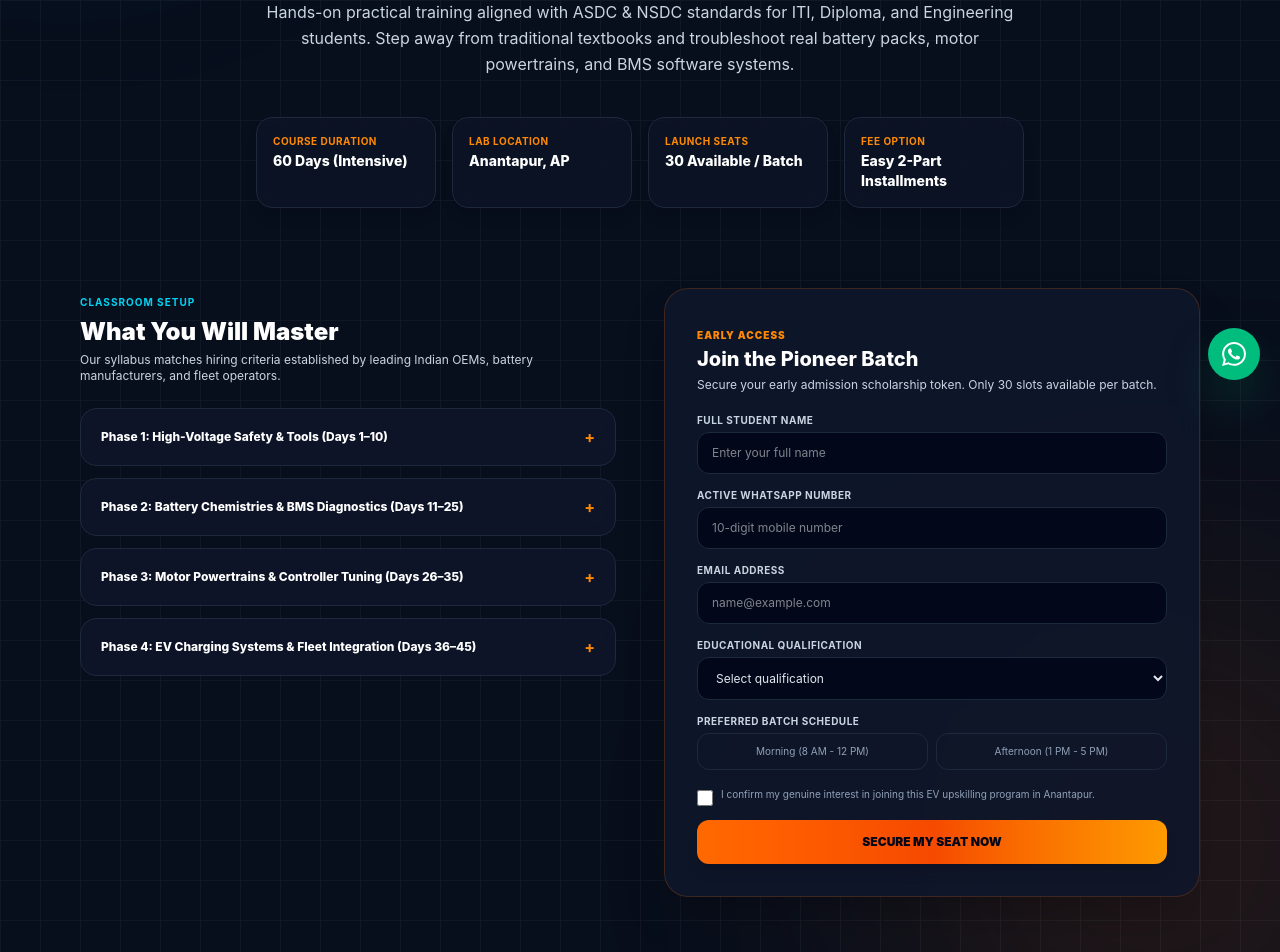
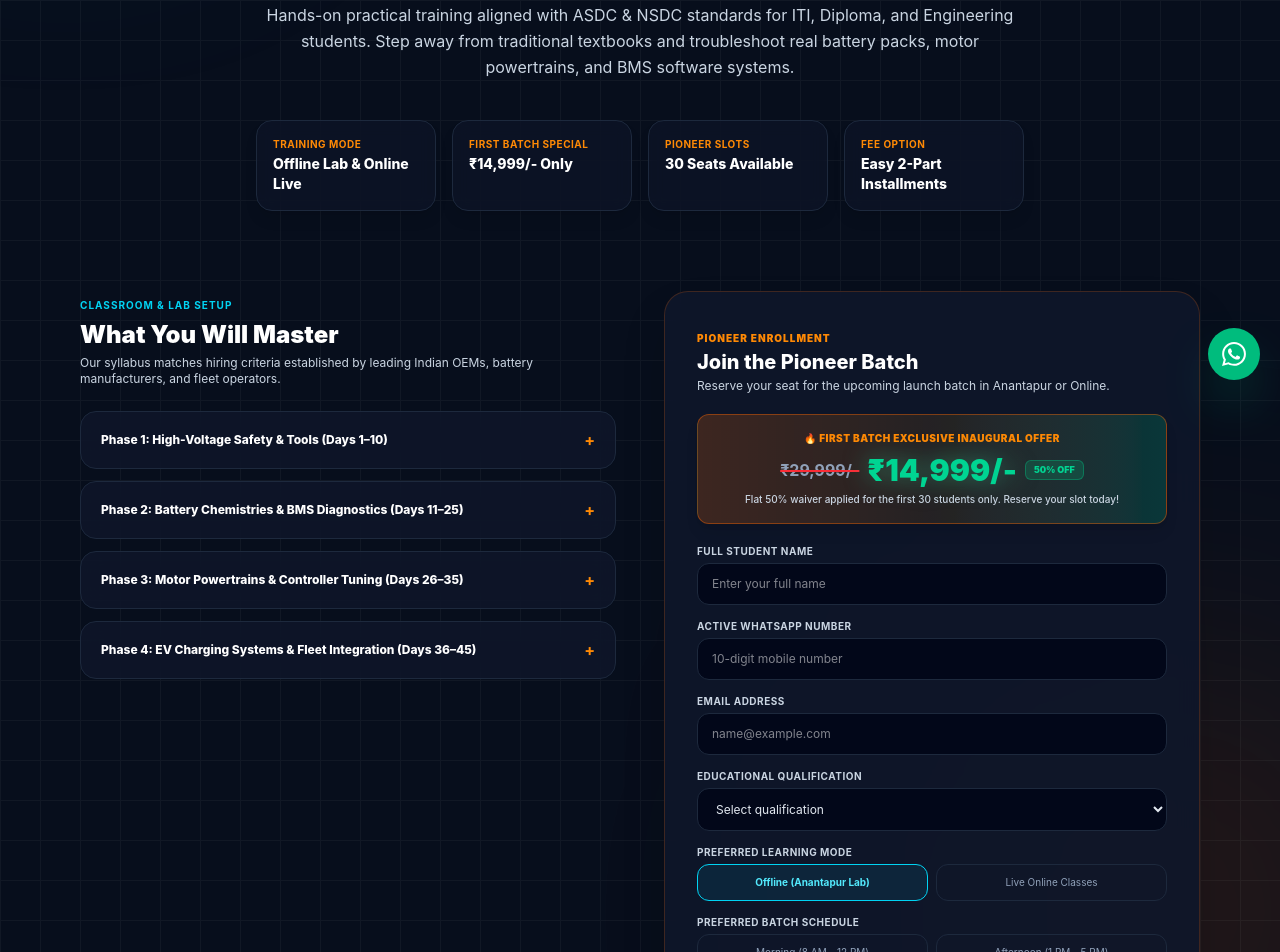
Before and after one commit to evisionATP/evisionary-student-portal, a React (Vite) app: page / in a window 1280 px wide. Shown: the part 400-1352 px from the top of the page. Built offline with nearby package versions, Linux system fonts and the light colour scheme.

Commit message:
feat: switch simulated form intake to active google script endpoint_photos_50seats_placements_logo_zoho_color_aboutUS_wtsup_onlinefee

```diff
--- a/src/App.jsx
+++ b/src/App.jsx
@@ -9,6 +9,7 @@ export default function App() {
     whatsappNumber: '',
     email: '',
     education: '',
+    preferredMode: 'offline',
     preferredBatch: '',
     verifiedChecked: false
   });
@@ -136,7 +137,7 @@ export default function App() {
         fullName: formData.studentName,
         email: formData.email.trim(),
         phone: formData.whatsappNumber,
-        course: `EV Program (${formData.preferredBatch.toUpperCase()})`,
+        course: `EV Program (${formData.preferredMode.toUpperCase()} - ${formData.preferredBatch.toUpperCase()})`,
         experience: formData.education
       };
 
@@ -221,7 +222,7 @@ export default function App() {
             </div>
 
             <a href="#apply" className="sm:hidden bg-gradient-to-r from-orange-500 to-amber-500 text-slate-950 px-3 py-1 rounded-md font-black text-[10px] uppercase shadow-md whitespace-nowrap">
-              Apply
+              Reserve Seat
             </a>
           </div>
 
@@ -244,9 +245,10 @@ export default function App() {
       {/* ⚡ Hero Section */}
       <main className="relative z-10 max-w-6xl mx-auto px-4 pt-28 sm:pt-36 pb-12 sm:pb-20 space-y-16 sm:space-y-20">
         <section className="text-center space-y-4 sm:space-y-6 max-w-3xl mx-auto">
-          <div className="inline-flex items-center gap-1.5 bg-orange-500/10 border border-orange-500/30 px-2.5 py-1 rounded-full text-[10px] sm:text-xs text-orange-400 font-semibold shadow-inner">
-            <span className="h-2 w-2 rounded-full bg-orange-400 animate-pulse"></span>
-            India's EV Technical Capital Launching in Anantapur
+          {/* 🎓 Highlighted Mode Availability */}
+          <div className="inline-flex items-center gap-2 bg-gradient-to-r from-orange-500/15 via-amber-500/15 to-cyan-500/15 border border-orange-500/40 px-3.5 py-1.5 rounded-full text-xs text-white font-semibold shadow-inner">
+            <span className="h-2 w-2 rounded-full bg-emerald-400 animate-pulse"></span>
+            <span>Available in <strong className="text-orange-400">Offline (Anantapur Lab)</strong> & <strong className="text-cyan-400">Live Online</strong> Modes</span>
           </div>
 
           <h2 className="text-2xl sm:text-4xl md:text-5xl font-black text-white leading-tight">
@@ -262,9 +264,9 @@ export default function App() {
 
           <div className="grid grid-cols-2 md:grid-cols-4 gap-2.5 sm:gap-4 pt-4 text-left">
             {[
-              { label: "Course Duration", value: "60 Days (Intensive)" },
-              { label: "Lab Location", value: "Anantapur, AP" },
-              { label: "Launch Seats", value: "30 Available / Batch" },
+              { label: "Training Mode", value: "Offline Lab & Online Live" },
+              { label: "First Batch Special", value: "₹14,999/- Only" },
+              { label: "Pioneer Slots", value: "30 Seats Available" },
               { label: "Fee Option", value: "Easy 2-Part Installments" }
             ].map((m, idx) => (
               <div key={idx} className="bg-slate-900/60 backdrop-blur-sm border border-slate-800 p-3 sm:p-4 rounded-xl sm:rounded-2xl shadow-lg">
@@ -279,7 +281,7 @@ export default function App() {
         <section id="curriculum" className="grid grid-cols-1 lg:grid-cols-2 gap-8 sm:gap-12 items-start">
           <div className="space-y-4 sm:space-y-6">
             <div>
-              <span className="text-[10px] uppercase font-bold tracking-widest text-cyan-400">Classroom Setup</span>
+              <span className="text-[10px] uppercase font-bold tracking-widest text-cyan-400">Classroom & Lab Setup</span>
               <h3 className="text-xl sm:text-2xl font-black text-white mt-1">What You Will Master</h3>
               <p className="text-xs text-slate-300 mt-1">
                 Our syllabus matches hiring criteria established by leading Indian OEMs, battery manufacturers, and fleet operators.
@@ -311,10 +313,31 @@ export default function App() {
           {/* 📝 Registration Form Container */}
           <div id="apply" className="bg-slate-900/90 backdrop-blur-md border border-orange-500/20 rounded-2xl sm:rounded-3xl p-5 sm:p-8 space-y-5 shadow-2xl relative">
             <div className="text-center lg:text-left relative z-10">
-              <span className="text-[10px] font-black uppercase text-orange-400 tracking-widest">Early Access</span>
+              <span className="text-[10px] font-black uppercase text-orange-400 tracking-widest">Pioneer Enrollment</span>
               <h3 className="text-lg sm:text-xl font-extrabold text-white">Join the Pioneer Batch</h3>
-              <p className="text-xs text-slate-300 mt-1">
-                Secure your early admission scholarship token. Only 30 slots available per batch.
+              <p className="text-xs text-slate-300 mt-0.5">
+                Reserve your seat for the upcoming launch batch in Anantapur or Online.
+              </p>
+            </div>
+
+            {/* 🏷️ SPECIAL FIRST BATCH PRICING PROMO CARD */}
+            <div className="bg-gradient-to-r from-orange-500/20 via-amber-500/10 to-emerald-500/20 border border-orange-500/40 rounded-xl p-3.5 sm:p-4 text-center space-y-1 shadow-lg">
+              <span className="text-[10px] font-black uppercase text-orange-400 tracking-wider block">
+                🔥 First Batch Exclusive Inaugural Offer
+              </span>
+              <div className="flex items-center justify-center gap-2 pt-0.5">
+                <span className="text-sm sm:text-base text-slate-400 line-through font-bold decoration-red-500 decoration-2">
+                  ₹29,999/-
+                </span>
+                <span className="text-2xl sm:text-3xl font-black text-emerald-400 drop-shadow-[0_0_12px_rgba(52,211,153,0.5)]">
+                  ₹14,999/-
+                </span>
+                <span className="bg-emerald-500/20 text-emerald-400 border border-emerald-500/40 text-[9px] font-black px-2 py-0.5 rounded-md uppercase">
+                  50% OFF
+                </span>
+              </div>
+              <p className="text-[10px] text-slate-300 font-medium">
+                Flat 50% waiver applied for the first 30 students only. Reserve your slot today!
               </p>
             </div>
 
@@ -395,6 +418,36 @@ export default function App() {
                   {formErrors.education && <span className="text-[10px] text-red-400 block mt-1">{formErrors.education}</span>}
                 </div>
 
+                {/* 📍 PREFERRED TRAINING MODE SELECTOR */}
+                <div>
+                  <label className="block text-[10px] uppercase font-bold text-slate-300 tracking-wider mb-1">Preferred Learning Mode</label>
+                  <div className="grid grid-cols-2 gap-2">
+                    {[
+                      { value: "offline", label: "Offline (Anantapur Lab)" },
+                      { value: "online", label: "Live Online Classes" }
+                    ].map((mode) => (
+                      <label
+                        key={mode.value}
+                        className={`border rounded-xl p-2.5 flex items-center justify-center cursor-pointer text-center transition-all ${
+                          formData.preferredMode === mode.value
+                            ? 'border-cyan-400 bg-cyan-500/10 text-cyan-300 font-bold'
+                            : 'border-slate-800 text-slate-400'
+                        }`}
+                      >
+                        <input
+                          type="radio"
+                          name="preferredMode"
+                          value={mode.value}
+                          checked={formData.preferredMode === mode.value}
+                          onChange={handleInputChange}
+                          className="hidden"
+                        />
+                        <span className="text-[10px]">{mode.label}</span>
+                      </label>
+                    ))}
+                  </div>
+                </div>
+
                 <div>
                   <label className="block text-[10px] uppercase font-bold text-slate-300 tracking-wider mb-1">Preferred Batch Schedule</label>
                   <div className="grid grid-cols-2 gap-2">
@@ -434,7 +487,7 @@ export default function App() {
                     className="mt-0.5 accent-orange-500 h-4 w-4 rounded"
                   />
                   <span className="text-[10px] text-slate-400 leading-tight">
-                    I confirm my genuine interest in joining this EV upskilling program in Anantapur.
+                    I confirm my genuine interest in reserving a Pioneer Batch seat for ₹14,999/-.
                   </span>
                 </label>
                 {formErrors.verifiedChecked && <span className="text-[10px] text-red-400 block mt-1">{formErrors.verifiedChecked}</span>}
@@ -444,7 +497,7 @@ export default function App() {
                   disabled={isLoading}
                   className="w-full py-3.5 px-5 bg-gradient-to-r from-orange-500 via-orange-600 to-amber-500 text-slate-950 font-black rounded-xl shadow-lg uppercase text-xs cursor-pointer min-h-[44px]"
                 >
-                  {isLoading ? "Registering Slot..." : "Secure My Seat Now"}
+                  {isLoading ? "Reserving Slot..." : "Reserve My Seat @ ₹14,999/-"}
                 </button>
               </form>
             )}
@@ -558,7 +611,7 @@ export default function App() {
 
       {/* 💬 FLOATING WHATSAPP QUICK-CHAT BUTTON */}
       <a
-        href="https://wa.me/917899474996?text=Hi%20E%20Visionary%20Solutions,%20I%20want%20to%20know%20more%20about%20the%20EV%20training%20program."
+        href="https://wa.me/917899474996?text=Hi%20E%20Visionary%20Solutions,%20I%20want%20to%20reserve%20a%20seat%20for%20the%20first%20batch%20at%2014,999/-"
         target="_blank"
         rel="noopener noreferrer"
         className="fixed bottom-5 right-5 z-50 bg-emerald-500 hover:bg-emerald-600 active:scale-95 text-white p-3.5 rounded-full shadow-2xl shadow-emerald-500/50 flex items-center justify-center transition-all duration-300 group"
```
